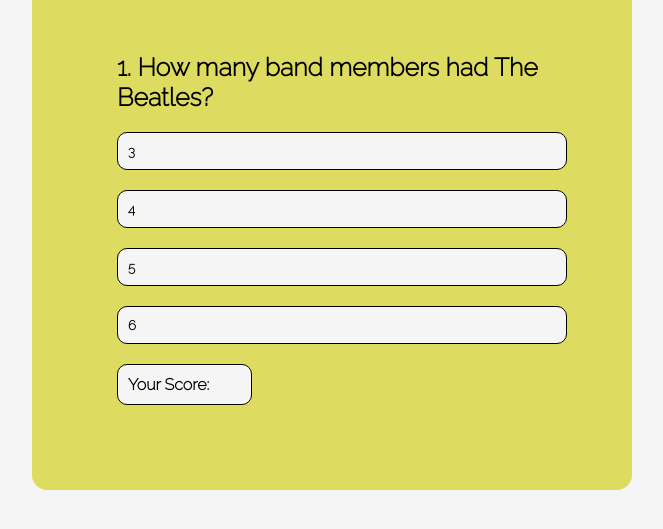
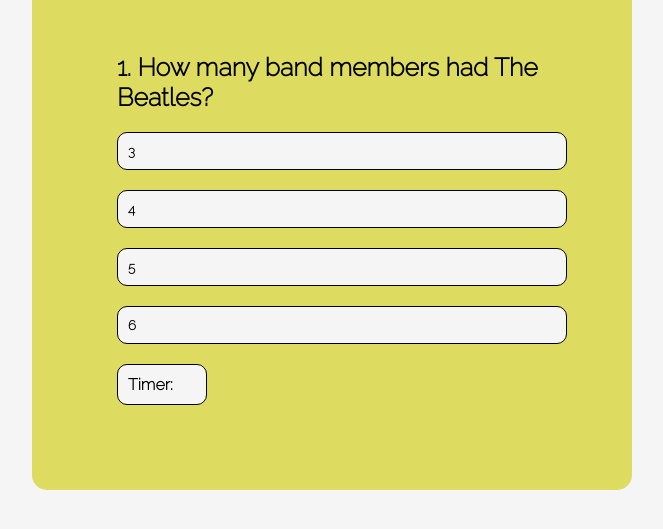
Before and after one commit to Code-Institute-Submissions/Mysanthropium-project2, a plain HTML site: page index.html in a window 1280 px wide. Shown: the part 235-764 px from the top of the page, without its empty margins (308-971 px from the left). Drawn offline with Linux system fonts and the light colour scheme.

Commit message:
Delete current score box, and add Timer box

```diff
--- a/assets/css/style.css
+++ b/assets/css/style.css
@@ -77,11 +77,11 @@ body {
     background: rgb(236, 68, 68);
 }
 
-#current-score {
+#timer-box {
     box-sizing: border-box;
     background: whitesmoke;
     font-weight: 600;
-    width: 30%;
+    width: 20%;
     padding: 10px;
     margin: 10px;
     border-radius: 10px;
--- a/index.html
+++ b/index.html
@@ -28,7 +28,7 @@
             <button class="btn">Answer 3</button>
             <button class="btn">Answer 4</button>
         </div>
-        <div id="current-score">Your Score:</div>
+        <div id="timer-box">Timer:</div>
         <button id="next-btn">Next</button>
 
         </div>
```
